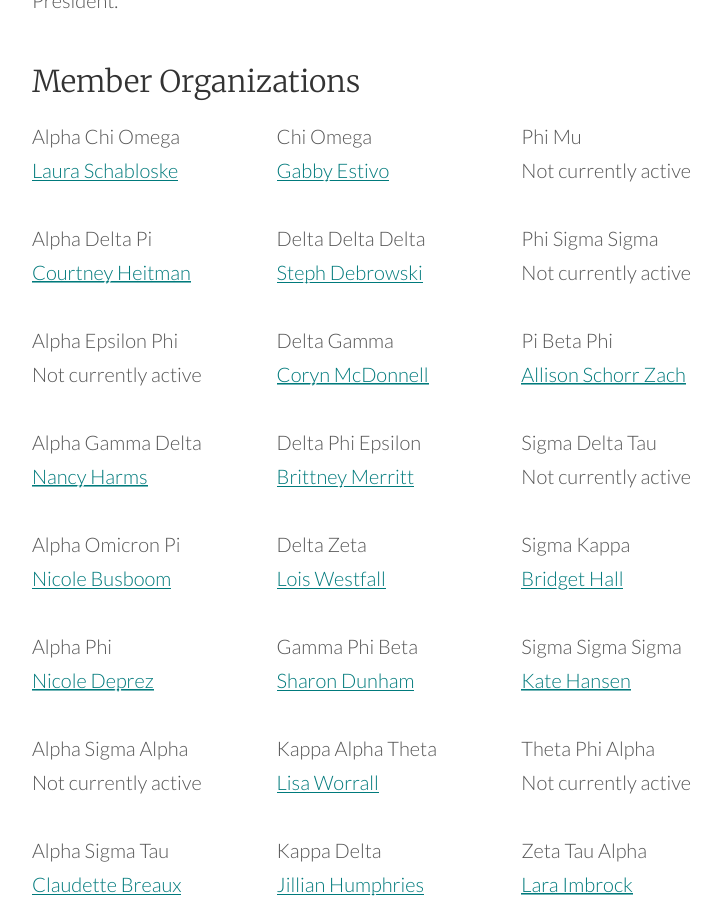
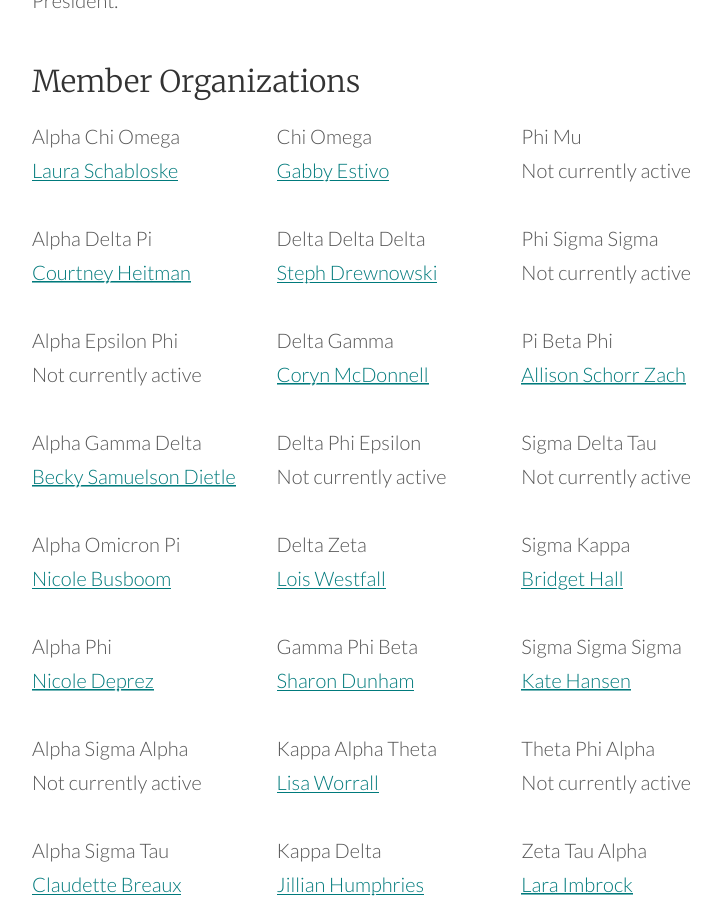
Before and after one commit to courtneyxann/oapa, a Jekyll site: the page built from docs/about-us.md, in a window 1280 px wide and 900 px high, scrolled down 1293 px. Shown: the whole window, without its empty margins (251-972 px from the left). Built offline with Jekyll 4.4.1, drawn with Linux system fonts in a browser that asks for light colours.

Commit message:
updated roster.

```diff
--- a/docs/about-us.md
+++ b/docs/about-us.md
@@ -52,7 +52,7 @@
 </ul>
 <ul>
 <li>Alpha Gamma Delta</li>
-<li><a href="mailto:gjwnah@cox.net?subject=OAPA%20Information">Nancy Harms</a></li>
+<li><a href="mailto:rldietle?subject=OAPA%20Information">Becky Samuelson Dietle</a></li>
 </ul>
 <ul>
 <li>Alpha Omicron Pi</li>
@@ -68,7 +68,7 @@
 </ul>
 <ul>
 <li>Alpha Sigma Tau</li>
-<li><a href="mailto:breauxc18@cox.net?subject=OAPA%20Information">Claudette Breaux</a></li>
+<li><a href="mailto:breauxc18@gmail.com?subject=OAPA%20Information">Claudette Breaux</a></li>
 </ul>
 <ul>
 <li>Alpha Xi Delta</li>
@@ -76,11 +76,11 @@
 </ul>
 <ul>
 <li>Chi Omega</li>
-<li><a href="mailto:gme767@gmail.com?subject=OAPA%20Information">Gabby Estivo</a></li>
+<li><a href="mailto:gestivo@npdodge.com?subject=OAPA%20Information">Gabby Estivo</a></li>
 </ul>
 <ul>
 <li>Delta Delta Delta</li>
-<li><a href="mailto:sacaron.17@gmail.com?subject=OAPA%20Information">Steph Debrowski</a></li>
+<li><a href="mailto:sacaron.17@gmail.com?subject=OAPA%20Information">Steph Drewnowski</a></li>
 </ul>
 <ul>
 <li>Delta Gamma</li>
@@ -88,7 +88,7 @@
 </ul>
 <ul>
 <li>Delta Phi Epsilon</li>
-<li><a href="mailto:brittney.j.merritt@gmail.com?subject=OAPA%20Information">Brittney Merritt</a></li>
+<li>Not currently active</li>
 </ul>
 <ul>
 <li>Delta Zeta</li>
```
